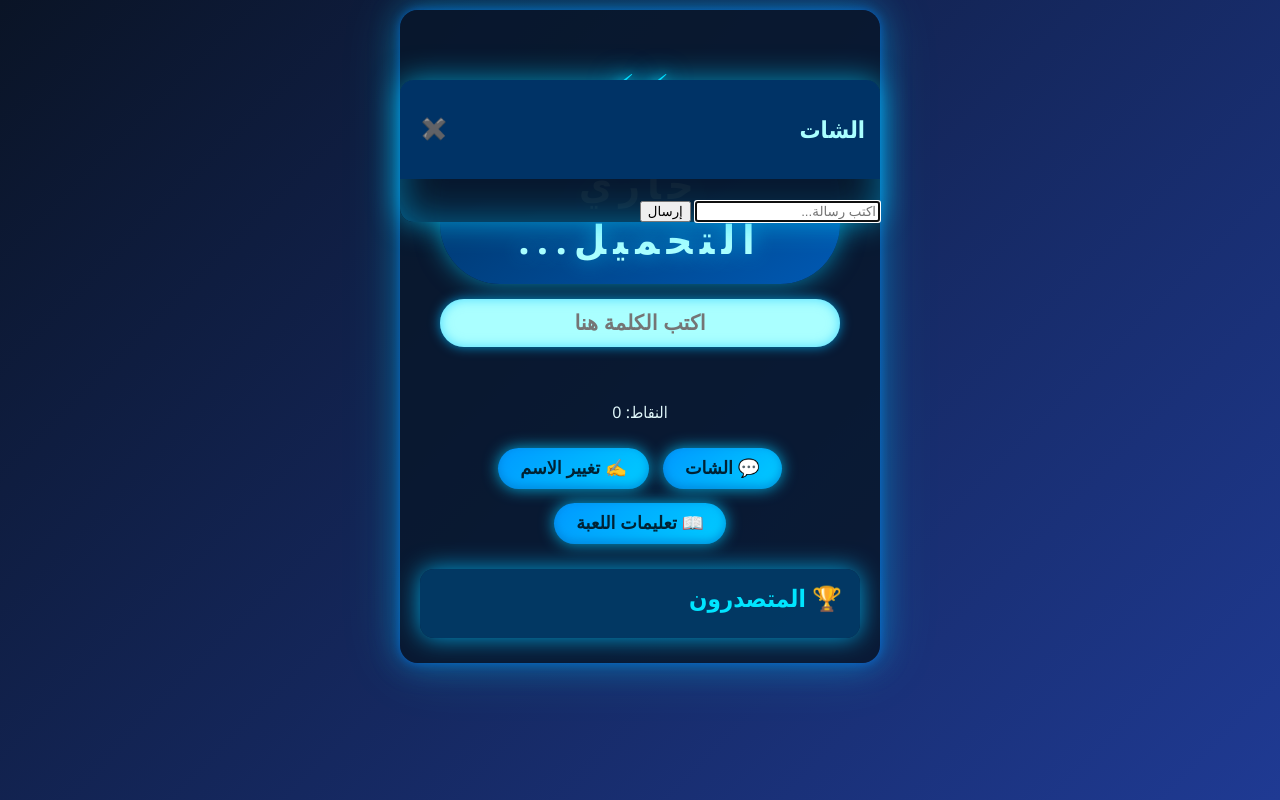
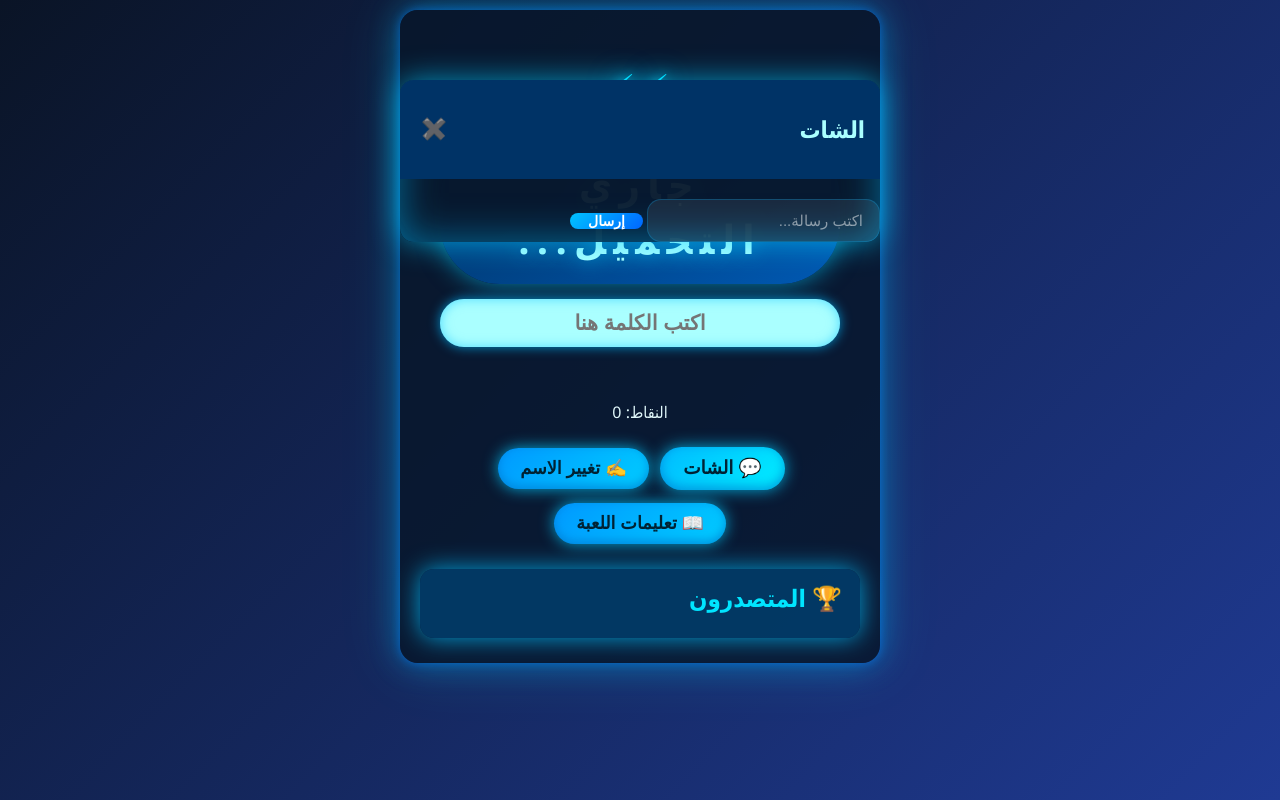
Before and after one commit to jihadddd1999-byte/game-words, a website: page public/index.html in a window 1280 px wide. Both pictures are taken after a click on the button "💬 الشات". Drawn offline with nearby package versions, Linux system fonts and the light colour scheme; no server answers.

Commit message:
Update style.css

```diff
--- a/public/style.css
+++ b/public/style.css
@@ -102,7 +102,6 @@
   margin-top: 5px;
 }
 
-/* --- مكان عرض زمن الإجابة أسفل خانة الإجابة --- */
 #answers-display {
   background: rgba(0, 40, 70, 0.8);
   border-radius: 12px;
@@ -207,7 +206,6 @@
   background: rgba(50, 50, 50, 0.8);
 }
 
-/* باقي الأكواد الأصلية من ملفك */
 /* --- قائمة اللاعبين --- */
 .players-list-container {
   background: #004070cc;
@@ -238,7 +236,6 @@
   transition: color 0.3s ease;
 }
 
-/* ألوان الترتيب */
 #players-list li:nth-child(1) { color: red; }
 #players-list li:nth-child(2) { color: green; }
 #players-list li:nth-child(3) { color: orange; }
@@ -312,6 +309,56 @@
 .chat-message { margin-bottom: 8px; word-break: break-word; }
 .chat-system-message { font-style: italic; color: #77ffaa; text-align: center; user-select: none; }
 .chat-name { font-weight: 800; color: #00cfff; margin-left: 6px; user-select: text; }
+
+/* حاوية الكتابة */
+.chat-input-container {
+  display: flex;
+  gap: 8px;
+  padding: 10px;
+  background: rgba(10, 20, 40, 0.85);
+  border-radius: 16px;
+  backdrop-filter: blur(6px);
+}
+
+/* حقل الكتابة */
+#chat-input {
+  flex: 1;
+  padding: 12px 16px;
+  font-size: 15px;
+  color: #fff;
+  background: rgba(255, 255, 255, 0.08);
+  border: 1px solid rgba(0, 180, 255, 0.25);
+  border-radius: 14px;
+  outline: none;
+  transition: 0.25s;
+}
+
+#chat-input::placeholder {
+  color: rgba(255,255,255,0.5);
+}
+
+#chat-input:focus {
+  border-color: #00c3ff;
+  box-shadow: 0 0 10px rgba(0,195,255,0.4);
+}
+
+/* زر الإرسال */
+#btn-send-chat {
+  padding: 0 18px;
+  border-radius: 14px;
+  border: none;
+  cursor: pointer;
+  font-size: 14px;
+  font-weight: bold;
+  color: #fff;
+  background: linear-gradient(135deg, #00c3ff, #0066ff);
+  transition: 0.25s;
+}
+
+#btn-send-chat:hover {
+  transform: scale(1.05);
+  box-shadow: 0 0 12px rgba(0,195,255,0.6);
+}
 
 /* كلمات خاصة */
 .special-word { font-weight: 900; user-select: text; }
@@ -424,4 +471,4 @@
   background: linear-gradient(135deg, #00bbff, #00eeff);
   transform: scale(1.05);
   outline: none;
-}
+  }
```
